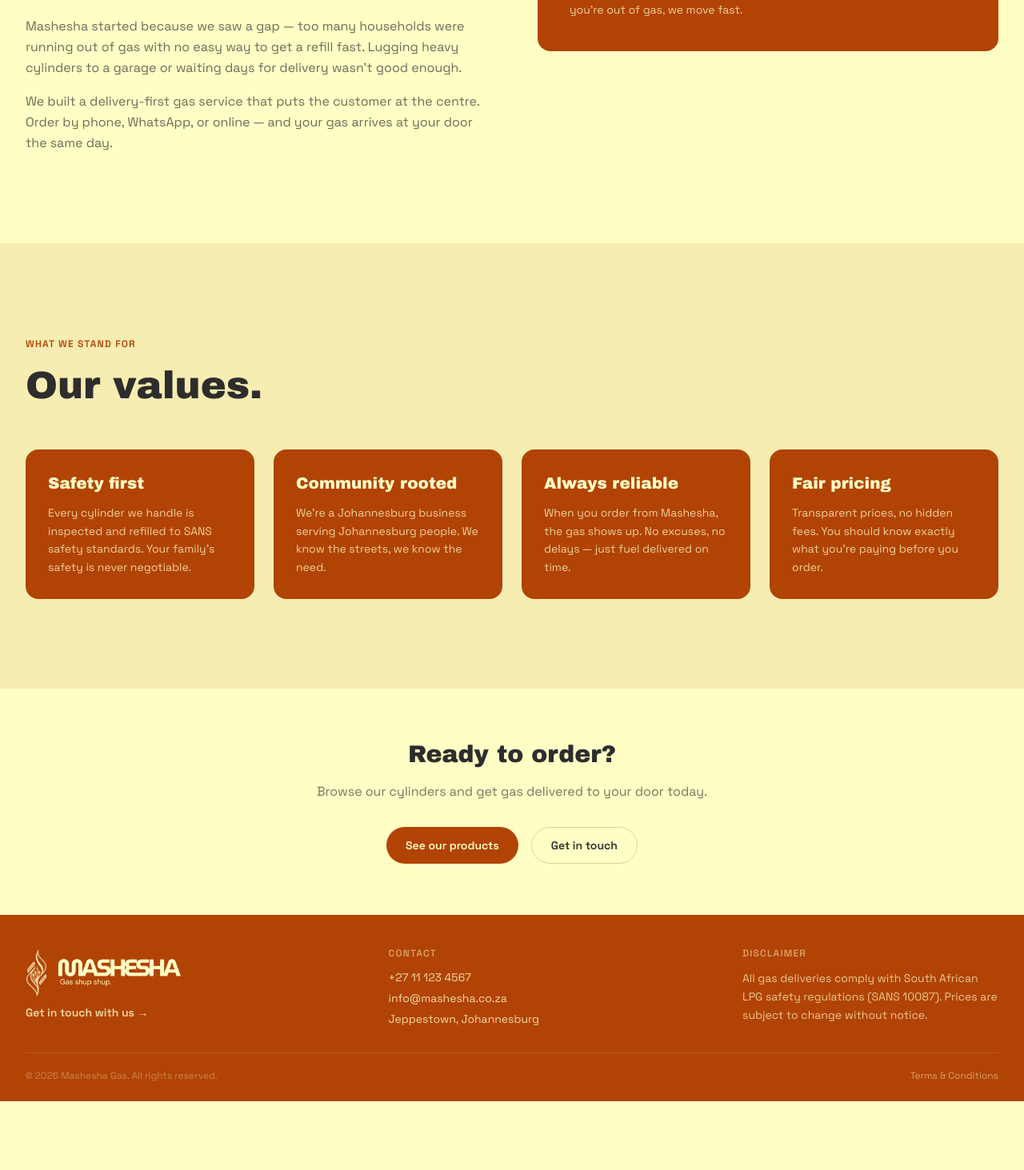
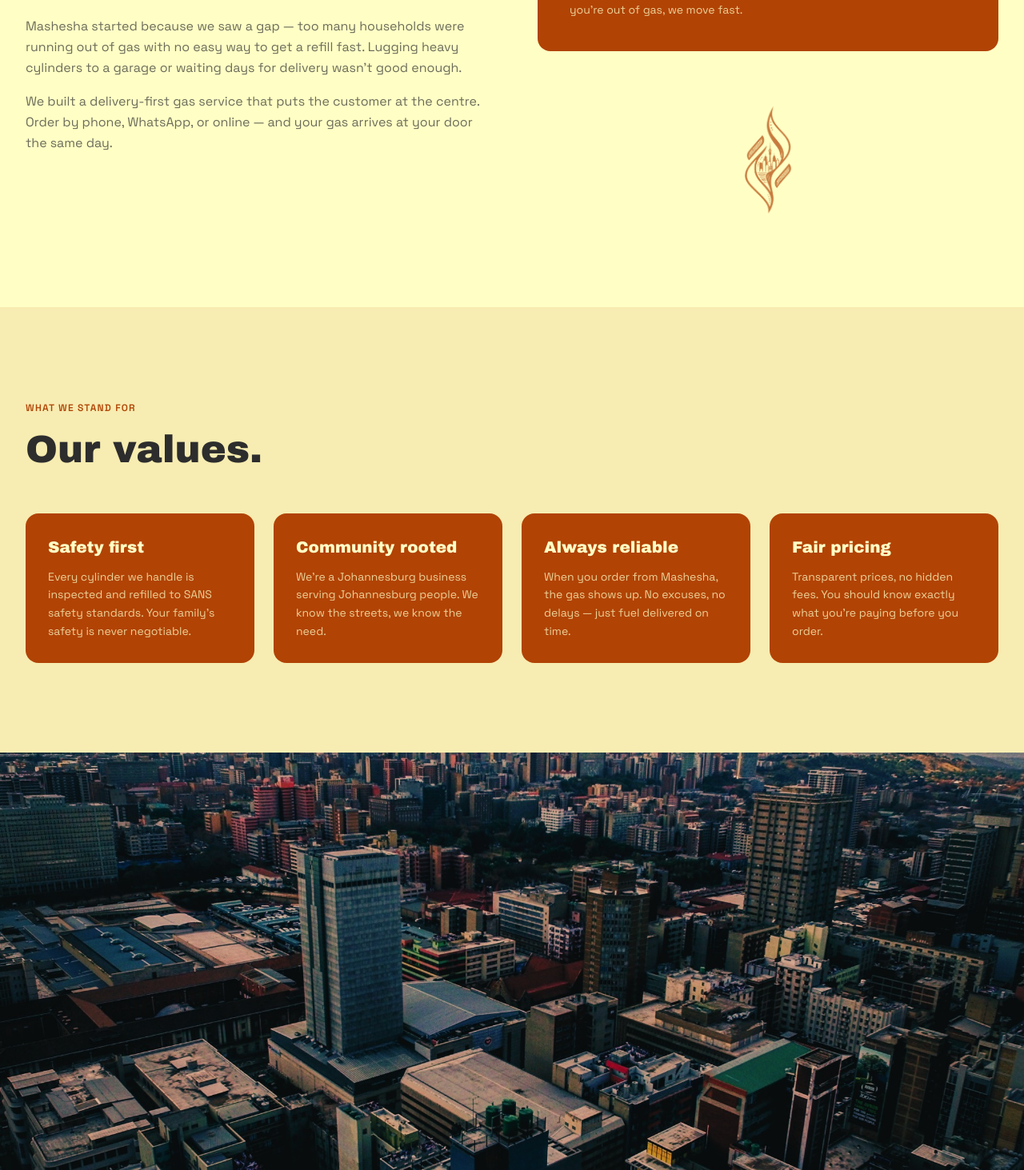
Before and after one commit to Mashesha-Gas/Mashesha-Website, a React (Vite) app: page /about in a window 1280 px wide. Shown: the part 807-2270 px from the top of the page at 80% size. Before the commit the page ends 2184 px from the top, so only its background shows below. Built offline with nearby package versions, Linux system fonts and the light colour scheme; no server answers.

Commit message:
image initialization

```diff
--- a/src/pages/AboutPage.tsx
+++ b/src/pages/AboutPage.tsx
@@ -1,6 +1,8 @@
 import { Link } from "react-router-dom";
 import SEO from "../components/SEO";
 import orangePatternedBackground from "../components/orange-patterned-background.webp";
+import johannesburgSkyline from "../components/johannesburg-skyline.jpg";
+import logoIcon from "../components/logo-icon.webp";
 
 const VALUES = [
   {
@@ -72,12 +74,30 @@ export default function AboutPage() {
                 arrives at your door the same day.
               </p>
             </div>
+            <div>
               <div className="rounded-2xl bg-rust p-10">
                 <p className="font-display text-5xl text-cream">Mashesha.</p>
                 <p className="mt-4 text-cream/75 text-sm leading-relaxed">
                   "Mashesha" means <em>hurry</em> in Zulu — because that's what we
                   do. When you're out of gas, we move fast.
                 </p>
+              </div>
+              <div
+                role="img"
+                aria-label="Mashesha logo"
+                className="mx-auto mt-16 h-36 w-36 opacity-70"
+                style={{
+                  backgroundColor: "var(--color-rust)",
+                  WebkitMaskImage: `url(${logoIcon})`,
+                  maskImage: `url(${logoIcon})`,
+                  WebkitMaskSize: "contain",
+                  maskSize: "contain",
+                  WebkitMaskRepeat: "no-repeat",
+                  maskRepeat: "no-repeat",
+                  WebkitMaskPosition: "center",
+                  maskPosition: "center",
+                }}
+              />
             </div>
           </div>
         </div>
@@ -106,6 +126,15 @@ export default function AboutPage() {
         </div>
       </section>
 
+      {/* Skyline photo */}
+      <section className="bg-cream">
+        <img
+          src={johannesburgSkyline}
+          alt="Johannesburg city skyline at dusk"
+          className="h-[28rem] w-full object-cover sm:h-[36rem]"
+        />
+      </section>
+
       {/* CTA */}
       <section className="bg-cream py-16 text-center">
         <div className="mx-auto max-w-7xl px-5 sm:px-8">
--- a/src/pages/HomePage.tsx
+++ b/src/pages/HomePage.tsx
@@ -2,6 +2,7 @@ import { Link } from "react-router-dom";
 import SEO from "../components/SEO";
 import orangePatternedBackground from "../components/orange-patterned-background.webp";
 import logoIcon from "../components/logo-icon.webp";
+import johannesburgAerial from "../components/johannesburg-aerial.jpg";
 
 export default function HomePage() {
   return (
@@ -77,6 +78,15 @@ export default function HomePage() {
         </div>
       </section>
 
+      {/* Aerial shot of Johannesburg */}
+      <section className="bg-cream">
+        <img
+          src={johannesburgAerial}
+          alt="Aerial view of Johannesburg, the city Mashesha delivers gas across"
+          className="h-[28rem] w-full object-cover sm:h-[36rem]"
+        />
+      </section>
+
       {/* Products teaser */}
       <section className="relative bg-rust/10 py-20 sm:py-28 text-center overflow-hidden">
         <div
```
Also changed, not shown: src/components/johannesburg-aerial.jpg (added), src/components/johannesburg-skyline.jpg (added). Lines whose indentation alone changed are shown as unchanged.
